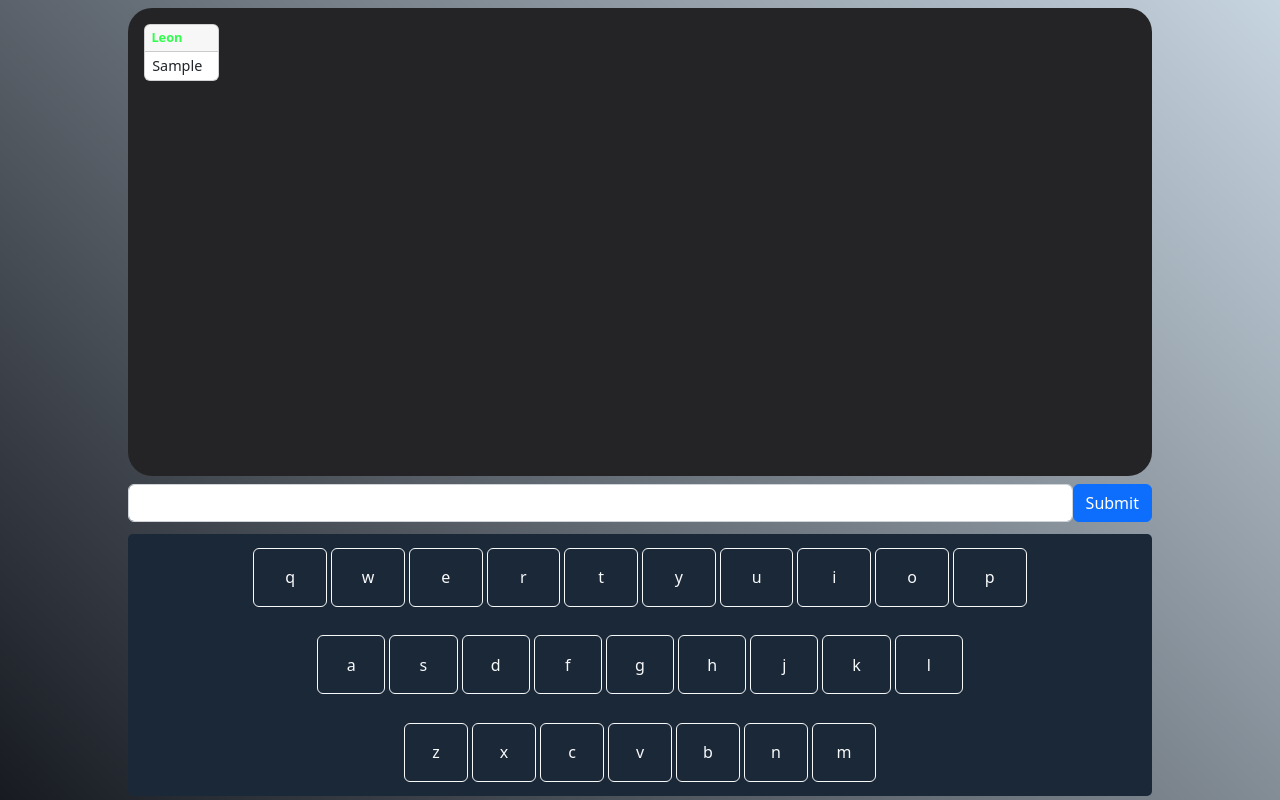
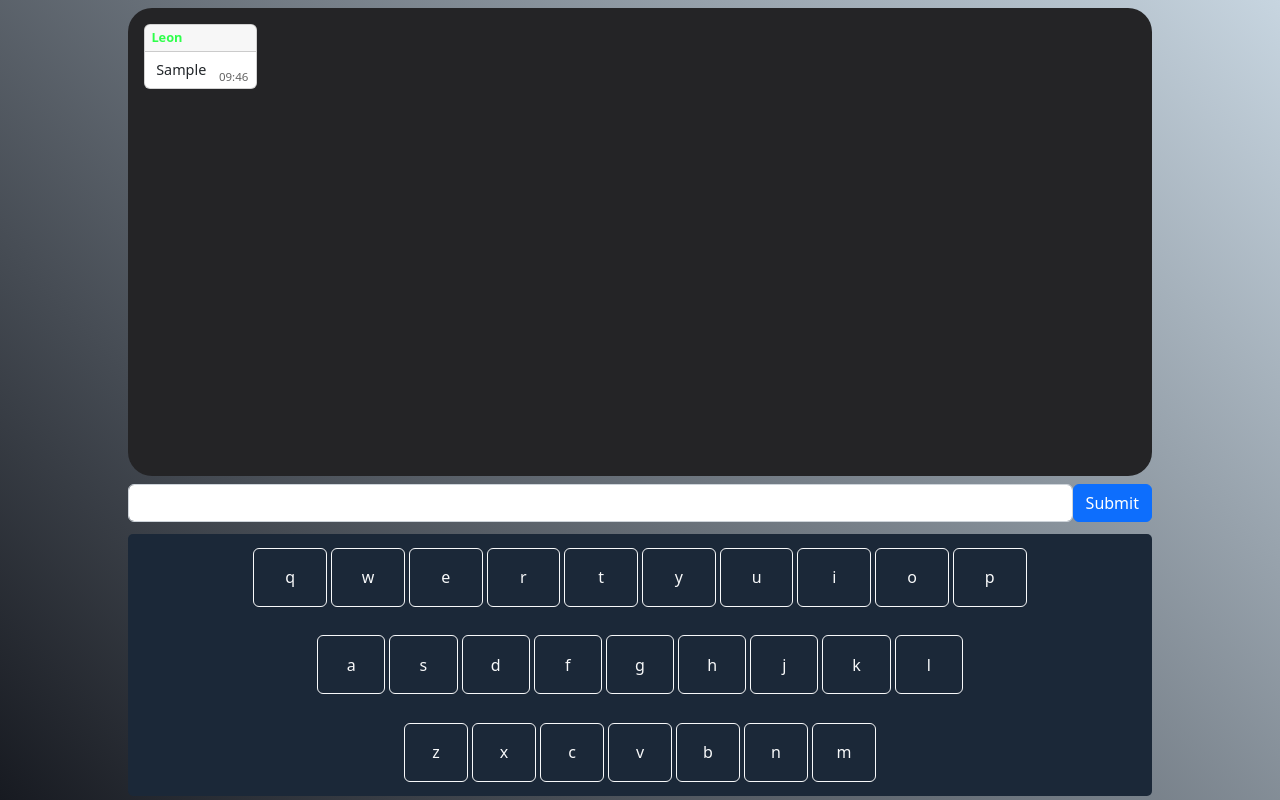
Before and after one commit to LeonsChub/self-chat, a React (Create React App) app: page / in a window 1280 px wide. Both pictures are taken after typing "Sample" into the empty fields and a click on the button "Submit". Built offline with nearby package versions, Linux system fonts and the light colour scheme.

Commit message:
scroll on new message

```diff
--- a/src/App.js
+++ b/src/App.js
@@ -11,7 +11,6 @@ export const ACTIONS = {
 };
 
 function reducer(state, action) {
-  console.log(state, action);
   switch (action.type) {
     case ACTIONS.ADDMSG:
       return [...state, action.payload];
--- a/src/Components/Message/Message.jsx
+++ b/src/Components/Message/Message.jsx
@@ -1,17 +1,32 @@
 import './message.css'
 import { Card } from 'react-bootstrap'
-function Message({sender,content}) {
+function Message({msgData}) {
+
+  function formatTime(time){
+    let hours = time.getHours();
+    let mins = time.getMinutes();
+
+    return `${hours < 10 ? `0${hours}`: hours}:${mins}`
+  }
+
+
   return (
         <Card className="msgWrap">
 
           <Card.Header className='textSender'>
-            {sender}
+            {msgData.sender}
           </Card.Header>
 
           <Card.Body className='textContent'>
-            <Card.Text>
-              {content}
-            </Card.Text>
+            <div className="d-flex align-items-end">
+              <Card.Text className='m-0 p-1'>
+                {msgData.content}
+              </Card.Text>
+
+              <Card.Text className='timeStamp'>
+                {formatTime(msgData.timeSent)}
+              </Card.Text>
+            </div>
           </Card.Body>
         </Card>
   )
--- a/src/Components/Message/message.css
+++ b/src/Components/Message/message.css
@@ -9,7 +9,8 @@
     font-weight: bold;
     color: rgb(47, 255, 75);
 
-    padding: 0.25em 0 0.25em 0.5em;
+    padding-inline: 0.5em;
+    padding-block: 0.25em;
 }
 
 .msgWrap .textContent{
@@ -18,3 +19,10 @@
     padding-inline-start: 0.5em;
 
 }
+
+.msgWrap .timeStamp{
+    position: relative;
+    right: -0.75em;
+    font-size: 0.8em;
+    color: rgb(99, 99, 99);
+}
--- a/src/Components/Screen/Screen.jsx
+++ b/src/Components/Screen/Screen.jsx
@@ -5,12 +5,20 @@ import Form from 'react-bootstrap/Form'
 import { Button } from 'react-bootstrap'
 
 import { ACTIONS } from '../../App'
+import { useRef } from 'react'
+import { useEffect } from 'react'
 
 function Screen({dispatch, messageHistory}) {
+  const bottomMsgRef = useRef(null);
+
+  useEffect(()=>{
+    bottomMsgRef.current?.scrollIntoView({behavior: 'smooth'});
+  },[messageHistory])
 
   function handleSend(e){
     if(e.target[0].value.length > 0){
-      const msgObject = {sender:'Leon', messageContent:e.target[0].value}
+      const timeSent = new Date();
+      const msgObject = {sender:'Leon', content:e.target[0].value, timeSent: timeSent}
       dispatch( { type:ACTIONS.ADDMSG, payload:msgObject});
       e.target[0].value = '';
 
@@ -21,7 +29,7 @@ function Screen({dispatch, messageHistory}) {
 
   function renderMessages(){
     return messageHistory.map((msg)=>{
-      return <Message sender={msg.sender} content={msg.messageContent}/>
+      return <Message msgData={msg} key={msg.timeSent}/>
     })
   }
 
@@ -29,11 +37,11 @@ function Screen({dispatch, messageHistory}) {
     <>
       <div id="screen">
         {renderMessages()}
-
+        <div ref={bottomMsgRef}></div>
       </div>
       <Form onSubmit={(e)=> {e.preventDefault(); handleSend(e);}}>
       <Form.Group className='d-flex align-items-center my-2'>
-        <Form.Control size="md" type="text"/>
+        <Form.Control size="md" type="text" maxLength={125}/>
         <Button type="submit">Submit</Button>
       </Form.Group>
       </Form>
--- a/src/Components/Screen/screen.css
+++ b/src/Components/Screen/screen.css
@@ -1,5 +1,5 @@
 #screen{
-    overflow-y: scroll;
+    overflow-y: auto;
 
     background-color: rgb(36, 36, 38);
     border-radius: 1.5em;
```
